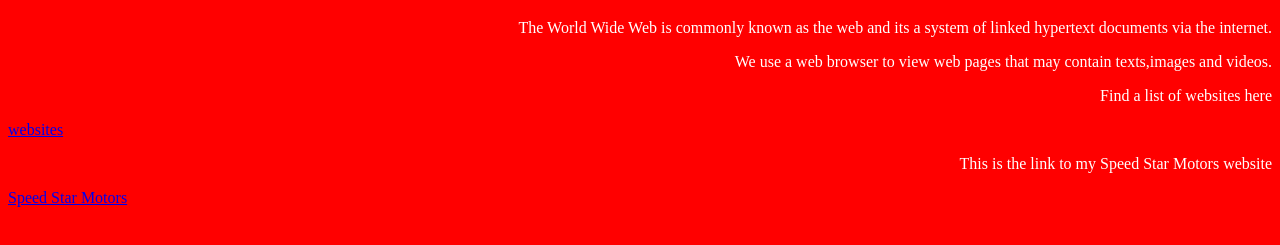
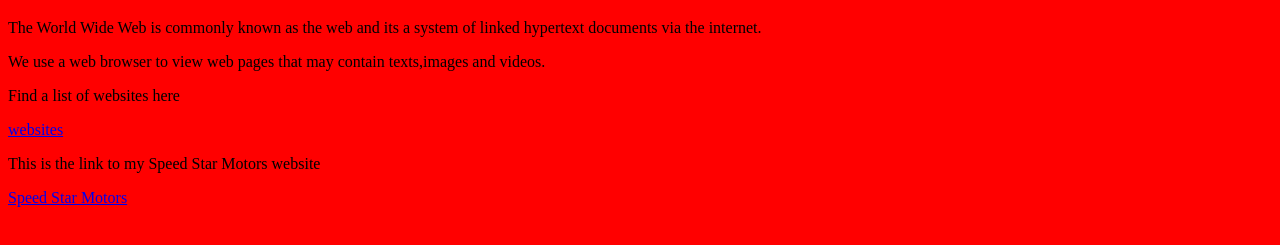
Before and after one commit to Bida23-102/HelloWorld, a plain HTML site: page index.html in a window 1280 px wide. Shown: the part 61-306 px from the top of the page. Drawn offline with Linux system fonts and the light colour scheme.

Commit message:
index.html

```diff
--- a/index.html
+++ b/index.html
@@ -2,13 +2,6 @@
 <HTML>
  <HEAD>
   <TITLE> Web Activity 1 </title>
-  <style>
-   P{
-    text-align:right;
-    color:white;
-
-   }
-  </style>
  </HEAD>
  <BODY style="background-color:red;">
   <h1>The World Wide Web </h1>
```
